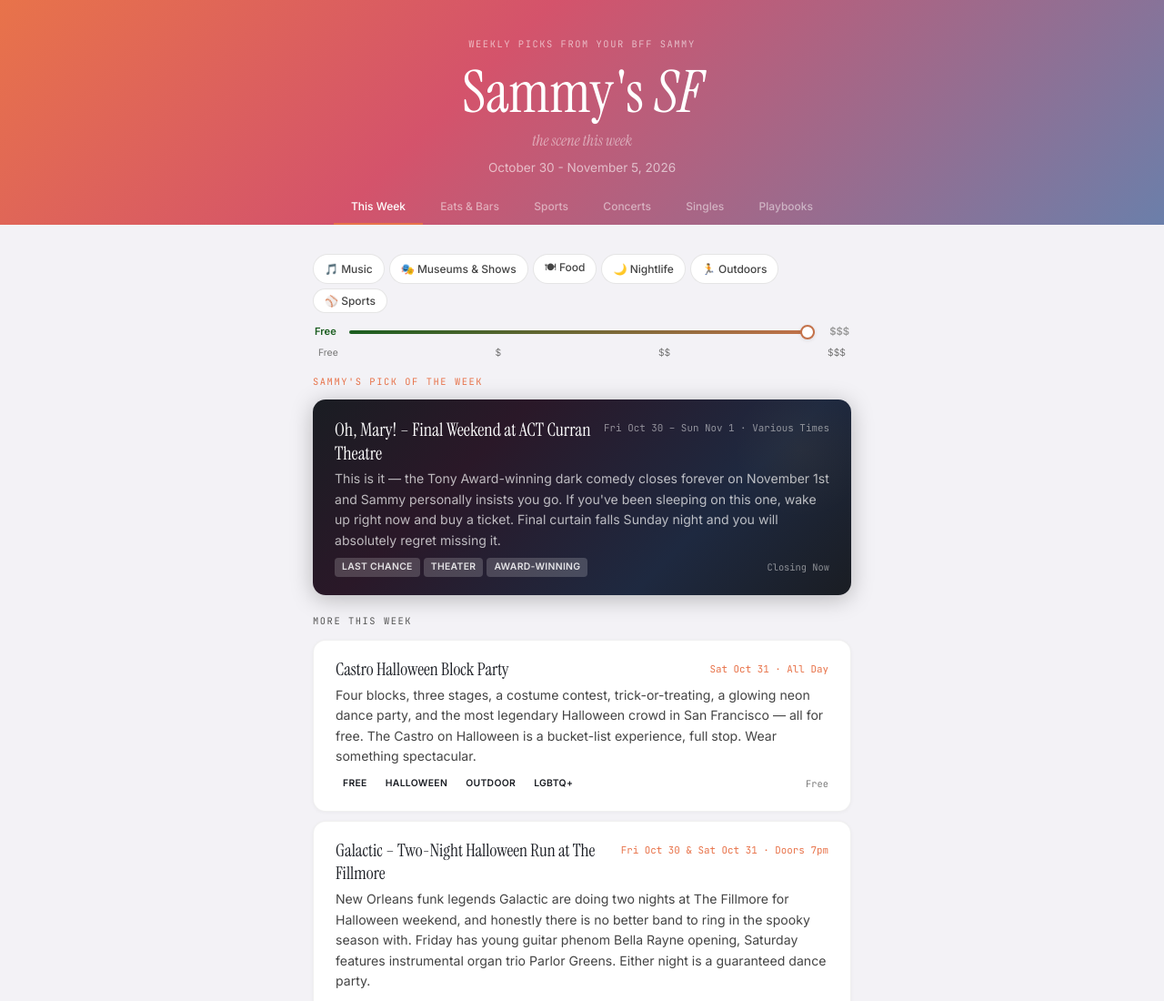
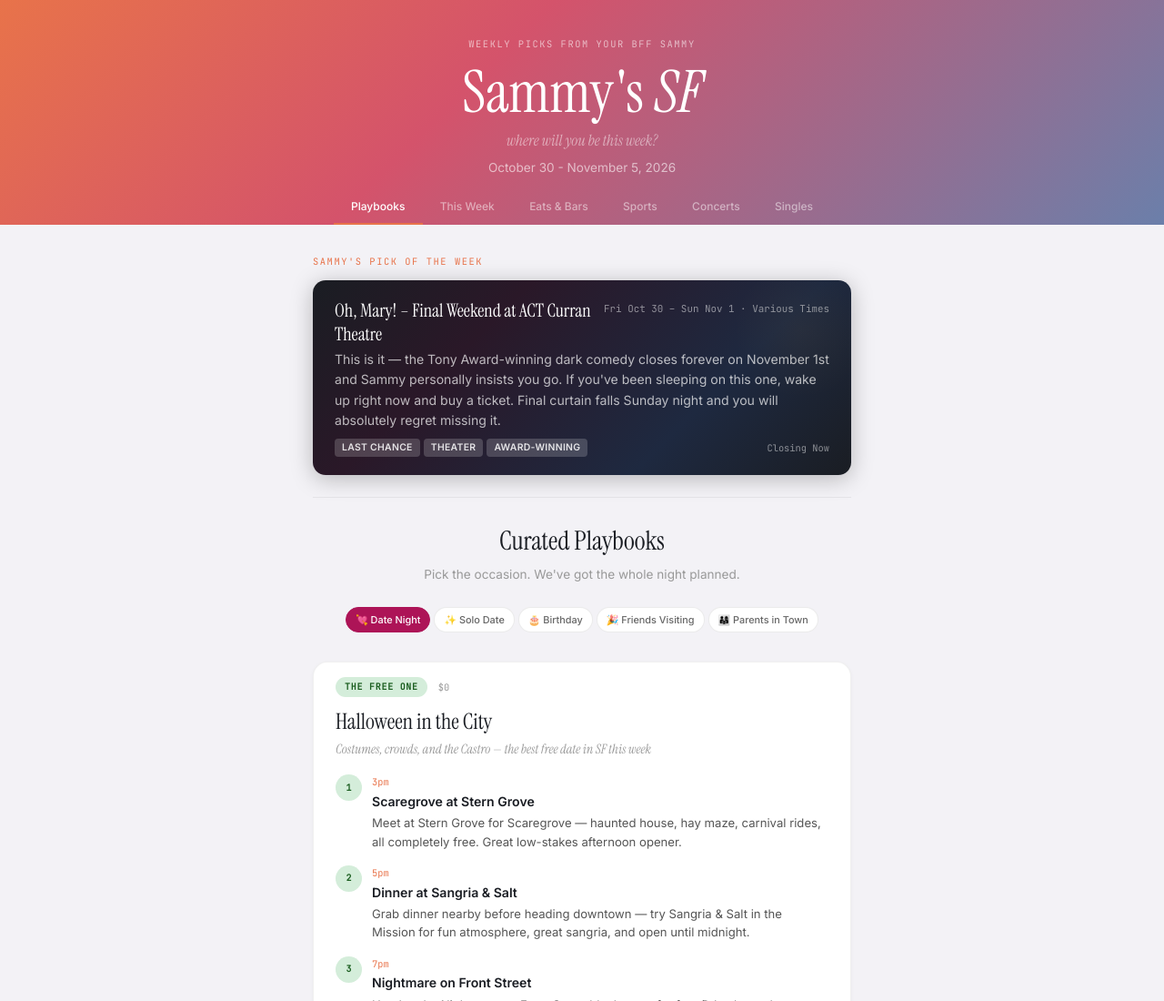
Before and after one commit to wangsamanthay/sammyssf, a website: page index.html in a window 1280 px wide. Shown: the top 1100 px of the page at 91% size. Drawn offline with Linux system fonts and the light colour scheme.

Commit message:
Redesign landing page: Playbooks as default view
- Make Playbooks the first and default active tab
- Add Sammy's Pick of the Week card above playbooks
- Add editorial hook field for atmospheric intro text
- Change subtitle to "where will you be this week?"
- Wire up build.mjs for new editorialHook and sammysPick slots
- Add editorialHook to generate.mjs AI prompt

Co-Authored-By: Claude Opus 4.6 <noreply@anthropic.com>
Claude-Session: https://claude.ai/code/session_01D4EeEdtHjMdfkW1dCtd4tk

```diff
--- a/generate.mjs
+++ b/generate.mjs
@@ -132,6 +132,7 @@ Return ONLY valid JSON. No markdown fences. Structure:
 {
   "dateRange": "${dateRange}",
   "issue": "${String(issueNum).padStart(2,'0')}",
+  "editorialHook": "One atmospheric sentence about the vibe in SF this week. Warm, inviting, short.",
   "picks": [
     {"t":"Event name","w":"Day Mon DD · Time","d":"2-3 fun sentences","cats":"music","price":"free","badge":"Free","tags":["Free","Music"],"hero":true,"score":11}
   ],
@@ -159,6 +160,7 @@ RULES:
 - picks: 10-14 items sorted by score. First item must have "hero":true
 - SCORING: one-night-only=5, weekend=4, opening week=3, ongoing=0 | new opening=4, selling out=3, notable venue=2 | iconic location=2 | free=2, deal=1
 - MAJOR FESTIVAL BONUS: If it's a major annual SF event (Fleet Week, Outside Lands, Hardly Strictly Bluegrass, Bay to Breakers, Pride, Carnaval, Chinese New Year Parade, Folsom Street Fair, etc.) add +3 points${heroInstruction}
+- editorialHook: one evocative sentence about SF this week (weather, mood, season). Keep it warm and short.
 - DIVERSITY: must include 1 music, 1 food, 1 free, 1 cultural, 1 outdoors
 - eats.new: 4-6, eats.classic: 4-6, bars: 6-8, concerts: 6-10, singles: 4-6
 - Each playbook: exactly 3 plans (free/$$/$$$ tiers), 3-5 steps each using THIS WEEK's events
--- a/index.html
+++ b/index.html
@@ -206,20 +206,20 @@
 <div class="header">
   <div class="header-eyebrow">Weekly picks from your bff Sammy</div>
   <h1>Sammy's <em>SF</em></h1>
-  <div class="header-sub">the scene this week</div>
+  <div class="header-sub">where will you be this week?</div>
   <div class="header-date">October 30 - November 5, 2026</div>
   <div class="tabs">
-    <button class="tab active" onclick="showView('picks')">This Week</button>
+    <button class="tab active" onclick="showView('plans')">Playbooks</button>
+    <button class="tab" onclick="showView('picks')">This Week</button>
     <button class="tab" onclick="showView('eats')">Eats & Bars</button>
     <button class="tab" onclick="showView('sports')">Sports</button>
     <button class="tab" onclick="showView('concerts')">Concerts</button>
     <button class="tab" onclick="showView('singles')">Singles</button>
-    <button class="tab" onclick="showView('plans')">Playbooks</button>
   </div>
 </div>
 
 <!-- THIS WEEK -->
-<div class="view active" id="view-picks">
+<div class="view" id="view-picks">
   <div class="filter-pills">
     <button class="fpill" data-c="music" onclick="tog(this)">🎵 Music</button>
     <button class="fpill" data-c="shows" onclick="tog(this)">🎭 Museums & Shows</button>
@@ -521,7 +521,18 @@
 </div>
 
 <!-- PLAYBOOKS -->
-<div class="view" id="view-plans">
+<div class="view active" id="view-plans">
+
+
+  <div class="hero-label">Sammy's pick of the week</div>
+  <div class="highlight-card card">
+    <div class="card-top"><h3>Oh, Mary! – Final Weekend at ACT Curran Theatre</h3><div class="card-when">Fri Oct 30 – Sun Nov 1 · Various Times</div></div>
+    <p>This is it — the Tony Award-winning dark comedy closes forever on November 1st and Sammy personally insists you go. If you've been sleeping on this one, wake up right now and buy a ticket. Final curtain falls Sunday night and you will absolutely regret missing it.</p>
+    <div class="tags"><span class="tag">Last Chance</span><span class="tag">Theater</span><span class="tag">Award-Winning</span><span class="price-badge">Closing Now</span></div>
+  </div>
+
+  <div style="border-top: 1px solid rgba(0,0,0,0.06); margin: 1.5rem 0;"></div>
+
   <div class="plans-intro">
     <h2>Curated Playbooks</h2>
     <p>Pick the occasion. We've got the whole night planned.</p>
```
Also changed, not shown: build.mjs (+19 -0 lines), template.html (+12 -5 lines).
